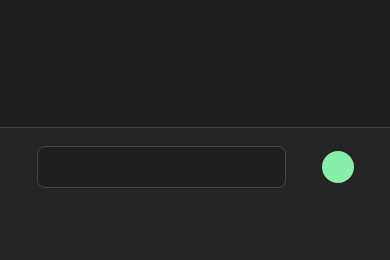
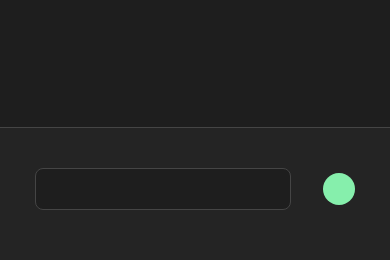
Before and after one commit to darlanpacheco/to-do-list, a React (Vite) app: page / in a window 390 px wide. Shown: the top 260 px of the page. Built offline with nearby package versions, Linux system fonts and the light colour scheme; some icons are missing.

Commit message:
Fixing responsiveness and todo bugs

```diff
--- a/src/App.tsx
+++ b/src/App.tsx
@@ -6,7 +6,7 @@ const App: React.FunctionComponent = (): React.ReactNode => {
     const [todos, setTodos] = useState<string[]>([]);
 
     return (
-        <main className="bg-[#242424] border-[1px] border-[#454545] rounded-lg grid grid-cols-1 grid-rows-7 w-[500px] min-h-[550px] mt-[15vh]">
+        <main className="bg-[#242424] border-[1px] border-[#454545] rounded-lg flex flex-col w-[500px] min-h-[550px] mt-[15vh] mb-[15vh]">
             <Header
                 todos={todos}
                 setTodos={setTodos}
--- a/src/components/Header.tsx
+++ b/src/components/Header.tsx
@@ -16,12 +16,14 @@ const Header: React.FunctionComponent<HeaderProps> = ({
     return (
         <header
             className={
-                "flex items-center justify-center" + " " + (className ?? "")
+                "flex items-center justify-center pt-10" +
+                " " +
+                (className ?? "")
             }
         >
             <input
                 type="text"
-                className="p-2 mr-9 rounded-lg bg-[#1E1E1E] border-[1px] border-[#454545] focus:outline-none"
+                className="p-2 mr-8 w-64 rounded-lg bg-[#1E1E1E] border-[1px] border-[#454545] focus:outline-none"
                 onChange={(e) => setInputValue(e.target.value)}
             />
             <button
--- a/src/components/Todo.tsx
+++ b/src/components/Todo.tsx
@@ -5,7 +5,7 @@ const Todo: React.FunctionComponent<MyProps> = ({ className, children }) => {
     return (
         <li
             className={
-                "h-12 m-2 w-[375px] rounded-lg bg-[#363636] flex justify-between" +
+                "h-12 m-2 w-[400px] rounded-lg bg-[#363636] flex justify-between" +
                 " " +
                 (className ?? "")
             }
@@ -15,7 +15,9 @@ const Todo: React.FunctionComponent<MyProps> = ({ className, children }) => {
                     className="hover:cursor-pointer appearance-none p-4 bg-white border-[#454545] rounded-lg ml-2 checked:bg-green-300"
                     type="checkbox"
                 />
-                <span className="flex items-center p-3">{children}</span>
+                <span className="p-3 text-[13px] truncate max-w-64">
+                    {children}
+                </span>
             </div>
             <div className="flex items-center">
                 <IonIcon
```
